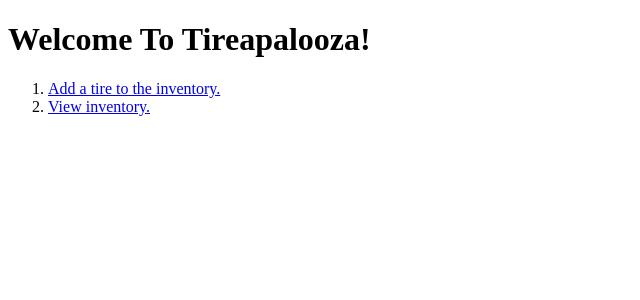
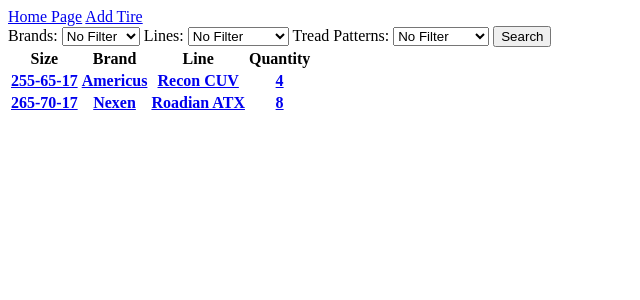
Before and after one commit to lil-flud/Unit-4-Django-Project-Inventory-Tracker, a Django app: page / in a window 1280 px wide. Shown: the top 300 px of the page, without its empty margins (0-640 px from the left). Run offline with Django 4.2, Linux system fonts and the light colour scheme; data comes from the database, SQL or seed files in the repository; both versions use the stored data as it was after the commit; lists and menus that the app fills with data are empty.

Commit message:
Connected the add_tire view to it's new html, moved the inventory display into the home view and added a large chunk of the search features.

```diff
--- a/app/templates/home.html
+++ b/app/templates/home.html
@@ -7,18 +7,68 @@
     <title>Tireapalooza LLC.</title>
   </head>
   <body>
+    <nav id="navbar">
+      <a href="{% url 'home' %}">Home Page</a>
+      <a href="{% url 'add_tire_form' %}">Add Tire</a>
+    </nav>
     {% block content %}
-    <h1>Welcome To Tireapalooza!</h1>
-    {% comment %} {% for each in choices %} {% endcomment %}
-    <ol>
-      <li>
-        <a href="{% url 'add_tire_form' %}">Add a tire to the inventory.</a>
-      </li>
-      <li>
-        <a href="{% url 'inventory' %}">View inventory.</a>
-      </li>
-    </ol>
-    {% comment %} {% endfor %} {% endcomment %} {% endblock content %}
+    <form action="{% url 'home' %}" method="POST">
+      {% csrf_token %}
+      <label>Brands:</label>
+      <select name="brand" id="brand">
+        <option value="None">No Filter</option>
+        {% for each in brands %}
+        <option value="{{ each }}">{{ each }}</option>
+        {% endfor %}
+      </select>
+      <label>Lines:</label>
+      <select name="line" id="line">
+        <option value="None">No Filter</option>
+        {% for each in lines %}
+        <option value="{{ each }}">{{ each }}</option>
+        {% endfor %}
+      </select>
+      <label>Tread Patterns:</label>
+      <select name="tread_pattern" id="tread_pattern">
+        <option value="None">No Filter</option>
+        {% for each in tread_patterns %}
+        <option value="{{ each }}">{{ each }}</option>
+        {% endfor %}
+      </select>
+      <input type="submit" value="Search" />
+    </form>
+    <table>
+      <tr>
+        <th>Size</th>
+        <th>Brand</th>
+        <th>Line</th>
+        <th>Quantity</th>
+      </tr>
+      {% for tire in tires %}
+      <tr>
+        <th>
+          <a href="{% url 'tire_info' tire.id %}"> {{ tire.size }} </a>
+        </th>
+        <th>
+          <a href="{% url 'tire_info' tire.id %}"> {{ tire.brand }} </a>
+        </th>
+        <th>
+          <a href="{% url 'tire_info' tire.id %}"> {{ tire.line }} </a>
+        </th>
+        <th>
+          <a href="{% url 'tire_info' tire.id %}"> {{ tire.quantity }} </a>
+        </th>
+      </tr>
+      {% endfor %} {% if tire_list_len_check %}
+      <tr>
+        <th>There are currently no tires that meet your specific criteria!</th>
+        <th></th>
+        <th></th>
+        <th></th>
+      </tr>
+      {% endif %}
+    </table>
+    {% endblock content %}
   </body>
 </html>
 {% comment %}
--- a/app/views.py
+++ b/app/views.py
@@ -17,11 +17,51 @@
 # authenticated users have permission to edit the tire, buy or sell
 # should have a view details for each tire
 # authenticated users should have extra links to add tires, view invoices, view outvoices
+# Logan: I've got a lot of the searchability down, still need to do the size search.
 def home(request):
+    tires_all = Tire.objects.all()
+    # current_user = request.user
+    brand_filter = sorted(list(set(Tire.objects.values_list("brand", flat=True))))
+    line_filter = sorted(list(set(Tire.objects.values_list("line", flat=True))))
+    tread_pattern_filter = sorted(
+        list(set(Tire.objects.values_list("tread_pattern", flat=True)))
+    )
+    tire_list = []
+    tire_list_len_check = False
 
-    choices = ["View Inventory", "Add Tire"]
-    context = {"choices": choices}
-    return render(request, "home.html", context)
+    if request.method == "POST":
+        searched_brand = request.POST["brand"]
+        searched_line = request.POST["line"]
+        searched_tread_pattern = request.POST["tread_pattern"]
+
+        q = {}
+        if searched_brand != "None":
+            q.update({"brand": searched_brand})
+        if searched_line != "None":
+            q.update({"line": searched_line})
+        if searched_tread_pattern != "None":
+            q.update({"tread_pattern": searched_tread_pattern})
+        tire_list = Tire.objects.filter(**q)
+
+        if len(q) == 0 and len(tire_list) == 0 or len(tire_list) == 0:
+            tire_list_len_check = True
+
+        context = {
+            "tire_list_len_check": tire_list_len_check,
+            "brands": brand_filter,
+            "lines": line_filter,
+            "tread_patterns": tread_pattern_filter,
+            "tires": tire_list,
+        }
+        return render(request, "home.html", context)
+    else:
+        context = {
+            "tires": tires_all,
+            "brands": brand_filter,
+            "lines": line_filter,
+            "tread_patterns": tread_pattern_filter,
+        }
+        return render(request, "home.html", context)
 
 
 # ===ADD TIRE VIEW====
@@ -56,7 +96,7 @@
     # test_ob = Tire.objects.get(id=3)
     # test = test_ob.condition + 1
     # print(test, test_ob.condition)
-    return render(request, "forms_page.html", context)
+    return render(request, "add_tire.html", context)
 
 
 # ===VIEW INVENTORY FUN===
```
Also changed, not shown: README.md, db.sqlite3.
